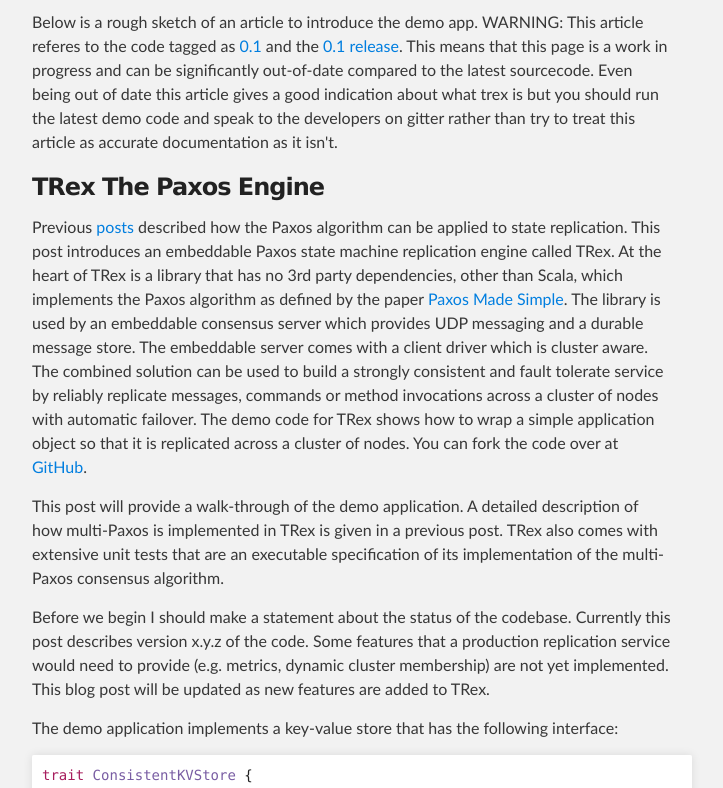
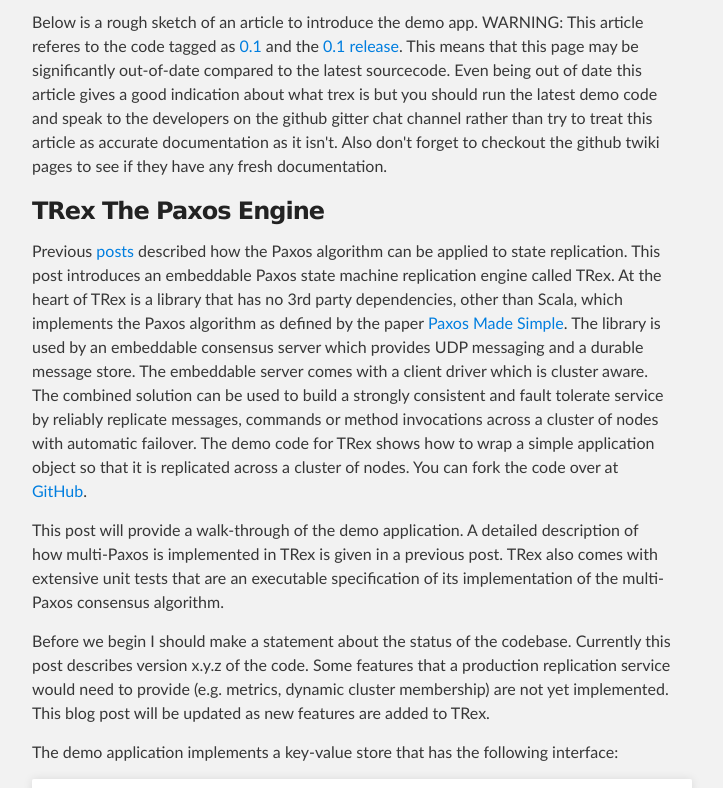
Before and after one commit to trex-paxos/trex, a plain HTML site: page index.html in a window 1280 px wide. Shown: the part 962-1750 px from the top of the page, without its empty margins (288-1011 px from the left). Drawn offline with Linux system fonts and the light colour scheme.

Commit message:
mentioned the wiki

```diff
--- a/index.html
+++ b/index.html
@@ -38,9 +38,10 @@
 <p>Below is a rough sketch of an article to introduce the demo app. WARNING:
 This article referes to the code tagged as <a href="https://github.com/trex-paxos/trex/tree/1.0">0.1</a> and the
 <a href="http://search.maven.org/#artifactdetails%7Ccom.github.trex-paxos%7Ctrex-core_2.11%7C0.1%7Cjar">0.1 release</a>.
-This means that this page is a work in progress and can be significantly out-of-date compared to the latest sourcecode.
+This means that this page may be significantly out-of-date compared to the latest sourcecode.
 Even being out of date this article gives a good indication about what trex is but you should run the latest demo code
-and speak to the developers on gitter rather than try to treat this article as accurate documentation as it isn't.
+and speak to the developers on the github gitter chat channel rather than try to treat this article as accurate documentation as it isn't.
+Also don't forget to checkout the github twiki pages to see if they have any fresh documentation.
 </p>
 
 <h3>
```
